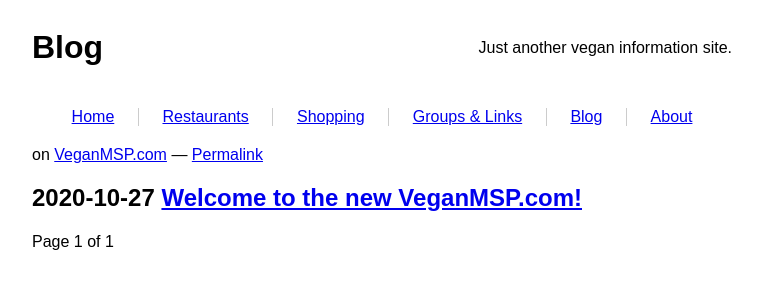
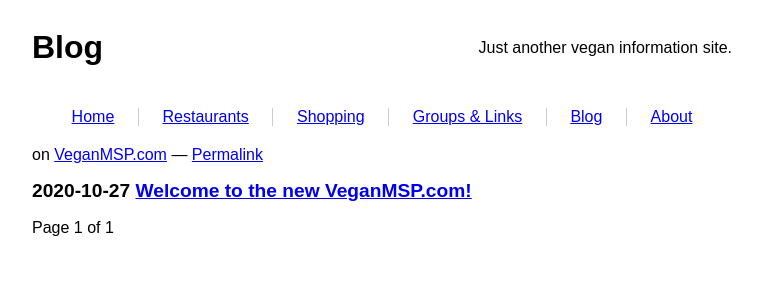
Before and after one commit to VeganMSP/veganmsp.com-jekyll, a Jekyll site: the page built from blog/index.html, in a window 1280 px wide. Shown: the top 300 px of the page, without its empty margins (258-1020 px from the left). Built offline with Jekyll 4.4.1, drawn with Linux system fonts in a browser that asks for light colours; the list of posts is cut into pages by our own code.

Commit message:
Make .post-stub h2 text smaller

```diff
--- a/css/style.css
+++ b/css/style.css
@@ -95,3 +95,7 @@
 .text-muted {
 	color: #444;
 }
+
+.post-stub h2 {
+	font-size: 1.2em;
+}
```
